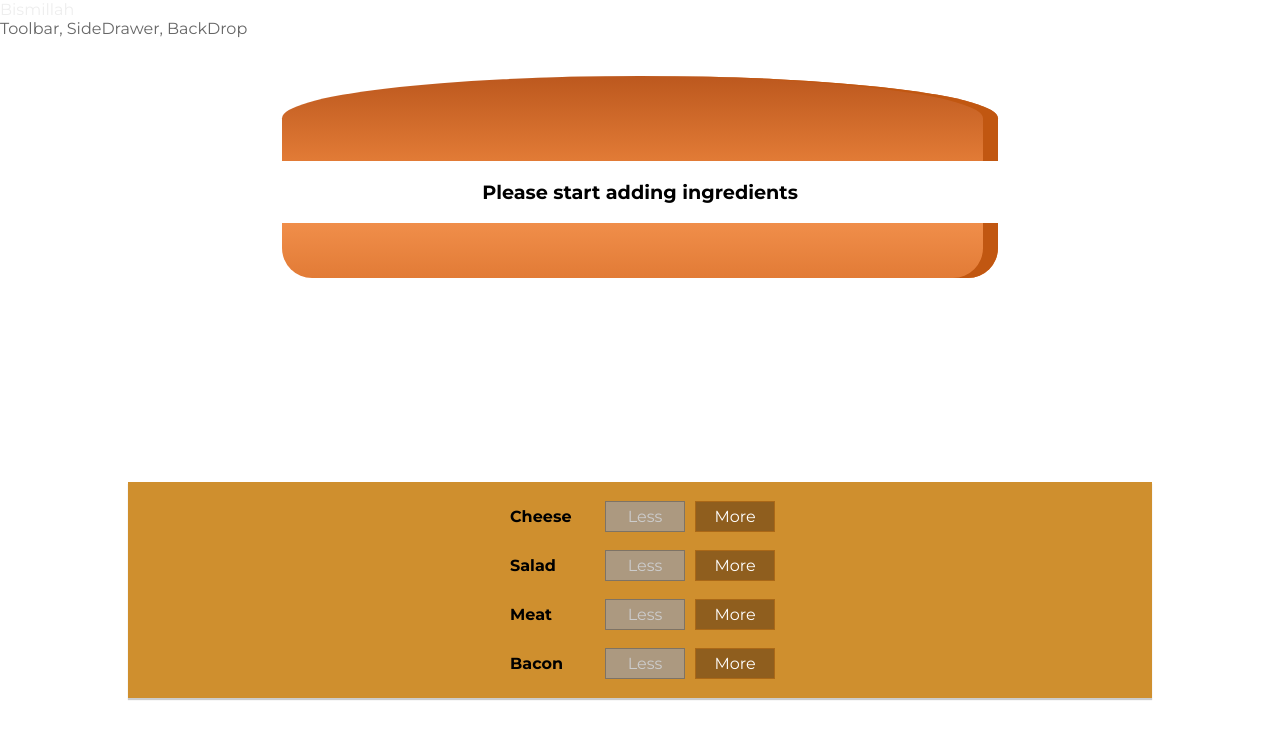
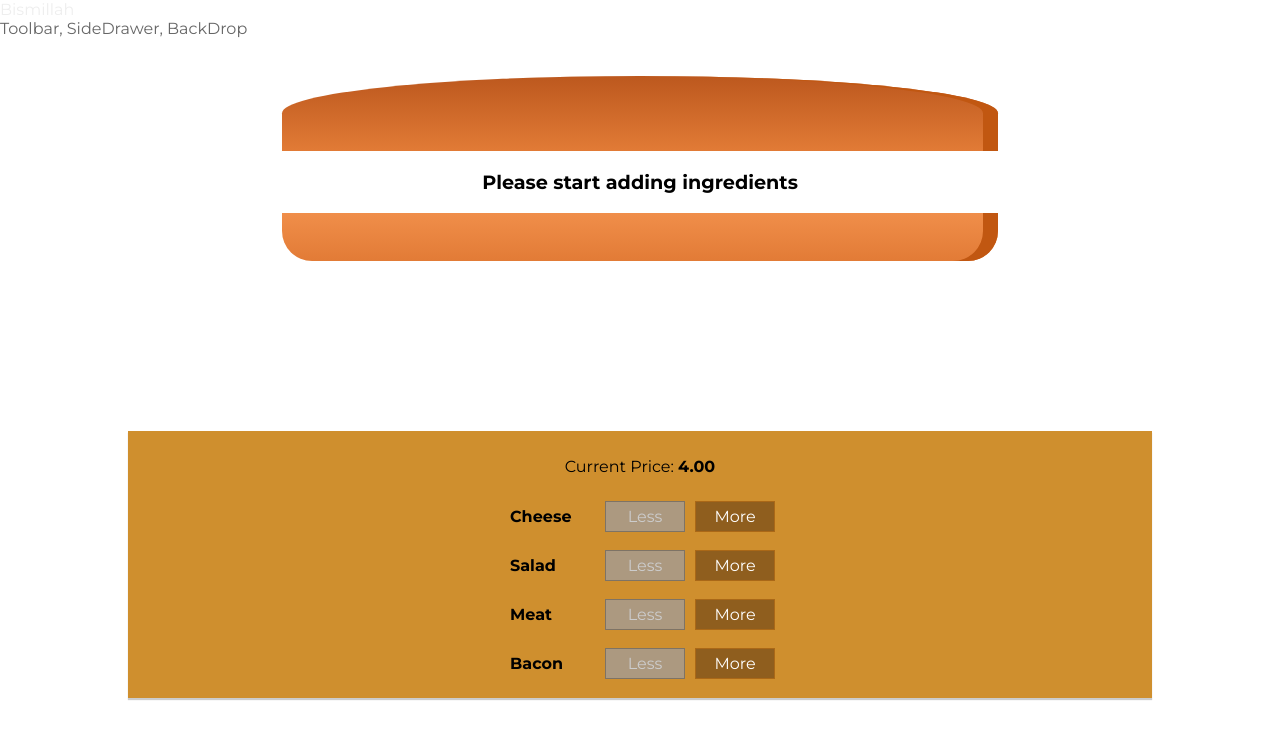
Before and after one commit to sirajrkhan/redux, a React (Create React App) app: page / in a window 1280 px wide. Shown: the top 738 px of the page. Built offline with nearby package versions, Linux system fonts and the light colour scheme.

Commit message:
Added price info

```diff
--- a/src/components/Burger/BuildControls/BuildControls.js
+++ b/src/components/Burger/BuildControls/BuildControls.js
@@ -11,6 +11,7 @@
 
 const buildControls = (props) => (
     <div className={classes.BuildControls}>
+        <p>Current Price: <strong>{props.price.toFixed(2)}</strong></p>
         {
             controls.map(
                 ctrl => <BuildControl
@@ -22,7 +23,6 @@
                         />
             )
         }
-        {/* {console.log('hi...'+props.Disabled['salad'])} */}
     </div>
 )
 
--- a/src/containers/BurgerBuilder/BurgerBuilder.js
+++ b/src/containers/BurgerBuilder/BurgerBuilder.js
@@ -69,6 +69,7 @@
                 <Burger ingred={this.state.ingredients} />
                 <BuildControls
                 Disabled={disabledInfo}
+                price = {this.state.totalPrice}
                 more={this.addIngredientHandler}
                 less={this.removeIngredientHandler} />
             </Aux>
```
